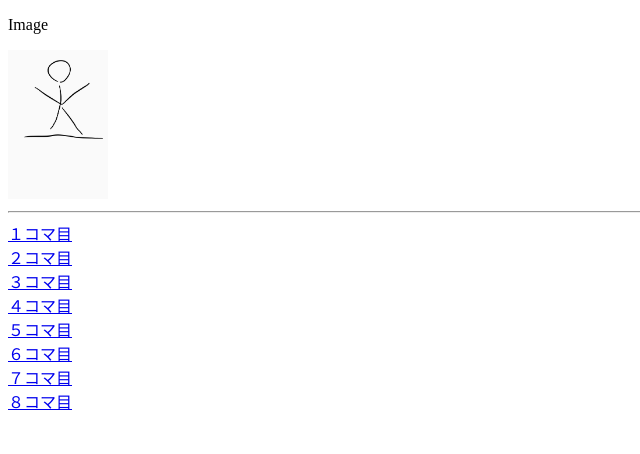
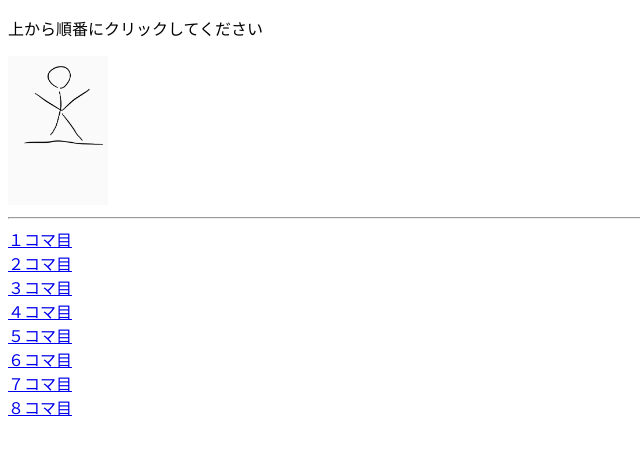
Before and after one commit to gen-ya/parapara.github.io, a plain HTML site: page index.html in a window 1280 px wide. Shown: the whole page, without its empty margins (0-640 px from the left). Drawn offline with Linux system fonts and the light colour scheme.

Commit message:
Update index.html

```diff
--- a/index.html
+++ b/index.html
@@ -42,7 +42,7 @@
   </script>
 </head>
 <body>
-  <p>Image</p>
+  <p>上から順番にクリックしてください</p>
     <img id="image01" src="1.png" />
     <hr class=comic />
     <a href="javascript:void(0);" onclick="LinkClick(0);">１コマ目</a><br/>
```
